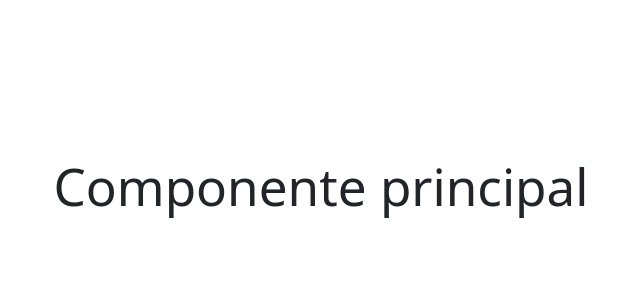
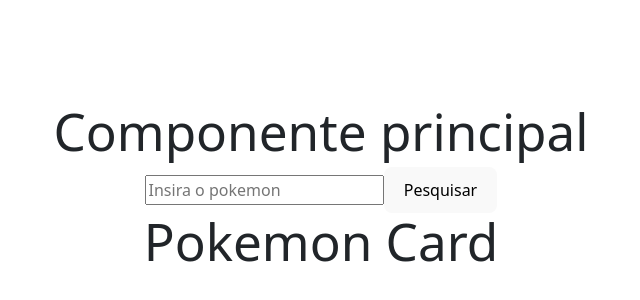
Before and after one commit to RecheEduardo/VueDex, a Vue app: page / in a window 1280 px wide. Shown: the part 210-510 px from the top of the page, without its empty margins (319-959 px from the left). Built offline with nearby package versions, Linux system fonts and the light colour scheme; the HTML template or start-up script is replaced by a standard one.

Commit message:
feature: teste de implementações de componentes

```diff
--- /dev/null
+++ b/src/components/Filter.vue
@@ -0,0 +1,4 @@
+<template>
+    <input type="text" name="pokemon filter" placeholder="Insira o pokemon">
+    <button>Pesquisar</button>
+</template>
--- /dev/null
+++ b/src/components/PokemonCard.vue
@@ -0,0 +1,3 @@
+<template>
+    <h1>Pokemon Card</h1>
+</template>
--- a/src/views/Home.vue
+++ b/src/views/Home.vue
@@ -1,3 +1,16 @@
+<script>
+    import Filter from '../components/Filter.vue';
+    import PokemonCard from '../components/PokemonCard.vue';
+
+    export default {
+        components: {
+            PokemonCard,
+            Filter
+        }
+    }
+</script>
 <template>
     <h1>Componente principal</h1>
+    <Filter />
+    <PokemonCard />
 </template>
```
